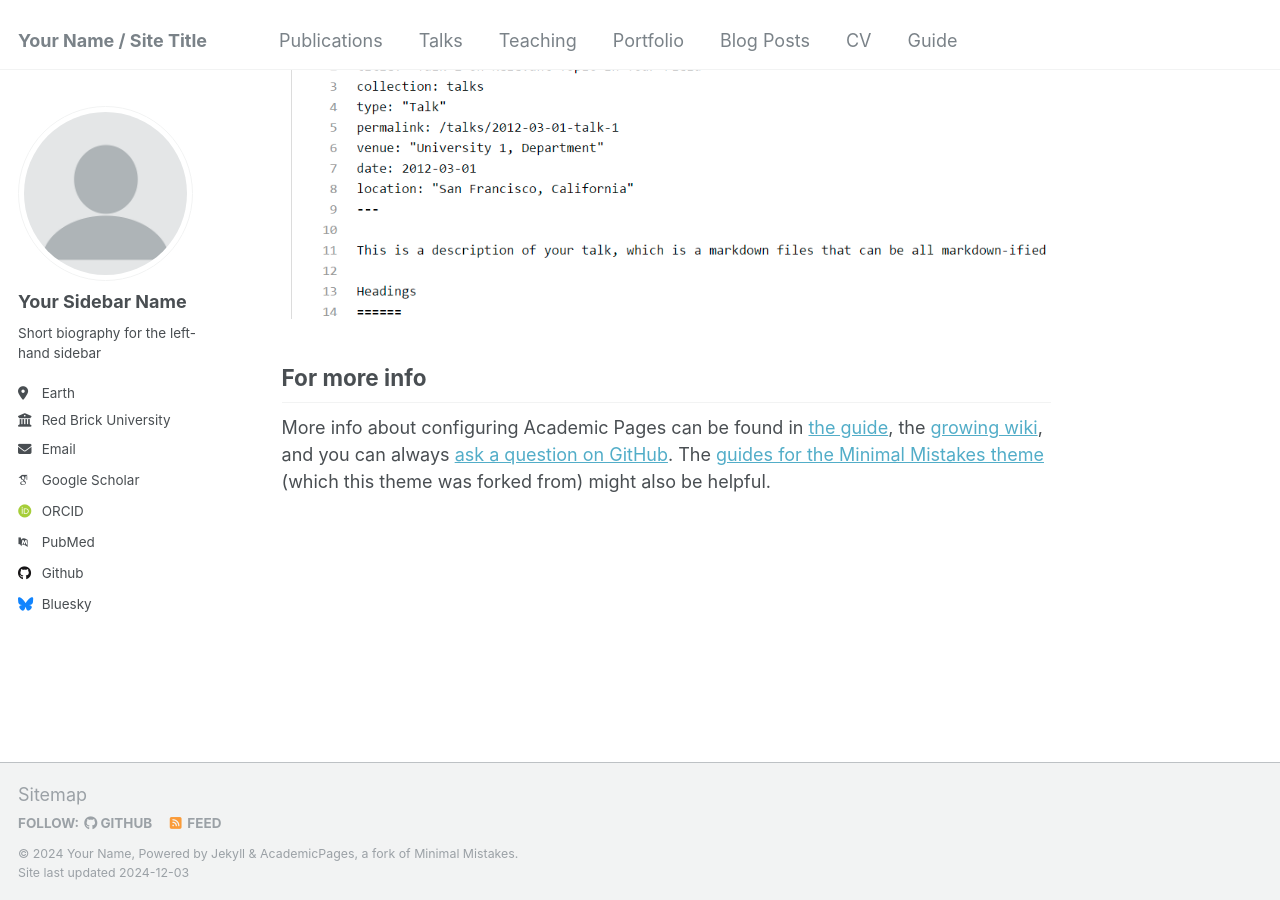
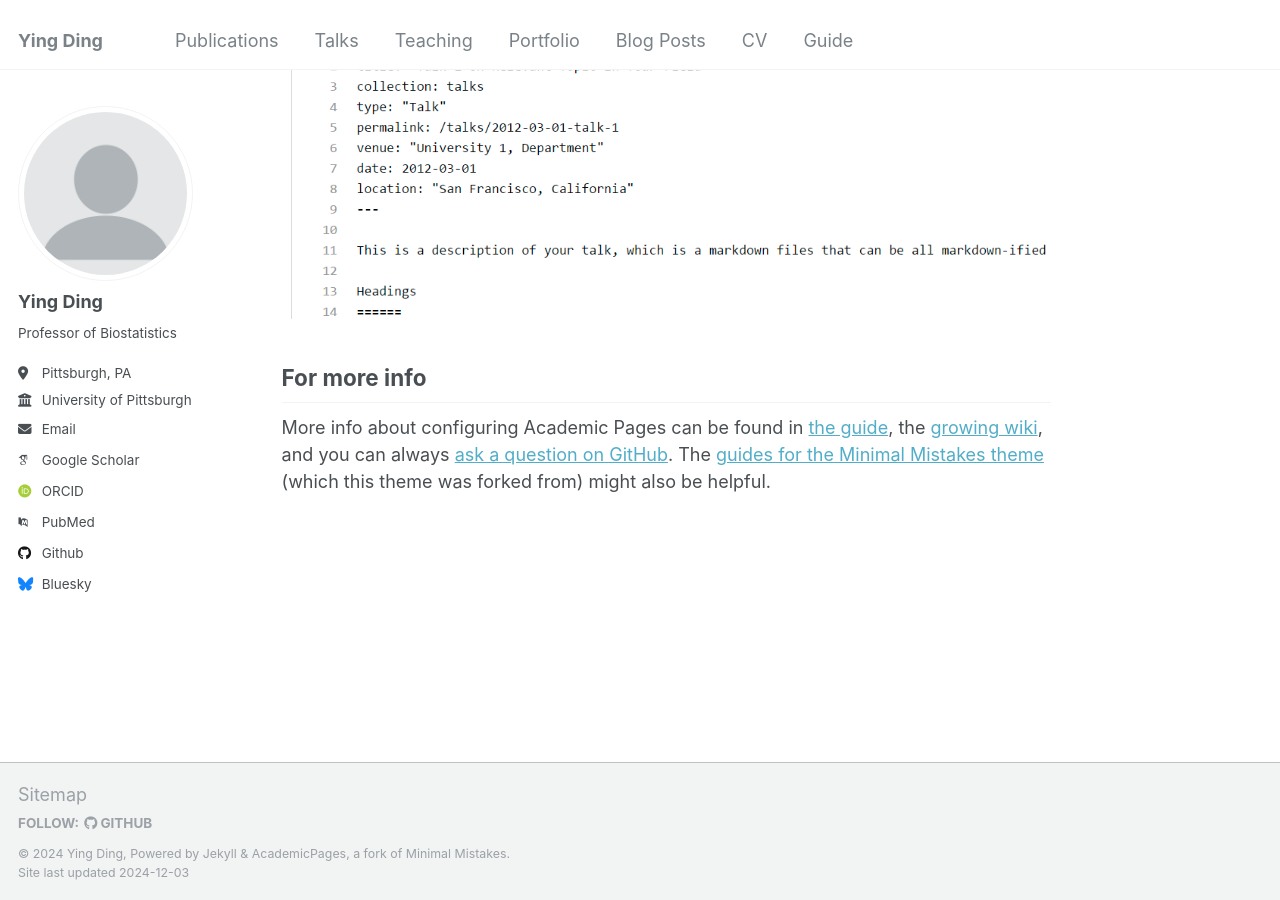
Before and after one commit to yingding99/yingding99.github.io, a Jekyll site: the page built from _pages/about.md, in a window 1280 px wide and 900 px high, scrolled down 2643 px. Built offline with Jekyll 4.4.1, drawn with Linux system fonts in a browser that asks for light colours; some web fonts are replaced.

Commit message:
update sidebar basic information

```diff
--- a/_config.yml
+++ b/_config.yml
@@ -8,13 +8,13 @@
 
 # Basic Site Settings
 locale                   : "en-US"
-title                    : "Your Name / Site Title"
+title                    : "Ying Ding"
 title_separator          : "-"
-name                     : &name "Your Name"
-description              : &description "personal description"
-url                      : https://academicpages.github.io # the base hostname & protocol for your site e.g. "https://[your GitHub username].github.io"
+name                     : &name "Ying Ding"
+description              : &description "Professor of Biostatistics"
+url                      : https://yingding99.github.io # the base hostname & protocol for your site e.g. "https://[your GitHub username].github.io"
 baseurl                  : "" # the subpath of your site, e.g. "/blog"
-repository               : "academicpages/academicpages.github.io"
+repository               : "yingding99/yingding99.github.io"
 
 # Site Author - The following control what appear as part of the author content on the side bar.
 #               If a field is blank the icon and link will not appear, otherwise it will be shown.
@@ -22,21 +22,21 @@ repository               : "academicpages/academicpages.github.io"
 author:
   # Biographic information
   avatar           : "profile.png"
-  name             : "Your Sidebar Name"
+  name             : "Ying Ding"
   pronouns         : # example: "she/her"
-  bio              : "Short biography for the left-hand sidebar"
-  location         : "Earth"
-  employer         : "Red Brick University"
+  bio              : "Professor of Biostatistics"
+  location         : "Pittsburgh, PA"
+  employer         : "University of Pittsburgh"
   uri              : # URL
-  email            : "none@example.org"
+  email            : "yingding@pitt.edu"
 
   # Academic websites
   arxiv            : # URL - Update with the correct link to your profile
-  googlescholar    : "https://scholar.google.com/citations?user=PS_CX0AAAAAJ"
+  googlescholar    : "https://scholar.google.com/citations?user=g1oszqIAAAAJ"
   impactstory      : # URL
-  orcid            : "http://orcid.org/yourorcidurl"
+  orcid            : "https://orcid.org/0000-0003-1352-1000"
   semantic         : # URL
-  pubmed           : "https://www.ncbi.nlm.nih.gov/pubmed/?term=john+snow"
+  pubmed           : "https://pubmed.ncbi.nlm.nih.gov/?term=Ding+Ying+Pittsburgh"
   researchgate     : # URL
   scopus           : # URL
 
@@ -44,7 +44,7 @@ author:
   bitbucket        : # Username - Update with your username on the site
   codepen          : # Username
   dribbble         : # Username
-  github           : "academicpages"
+  github           : "yingding99"
   kaggle           : # Username
   stackoverflow    : # User number or user number and name (i.e., use "1" or "1/jeff-atwood")
 
@@ -117,7 +117,7 @@ staticman:
       options:
         format           : "iso8601" # "iso8601" (default), "timestamp-seconds", "timestamp-milliseconds"
 atom_feed:
-  hide                   : false     # change to true to hide the RSS feed in the footer
+  hide                   : true     # change to true to hide the RSS feed in the footer
   path                   : # blank (default) uses feed.xml
 
 
```
